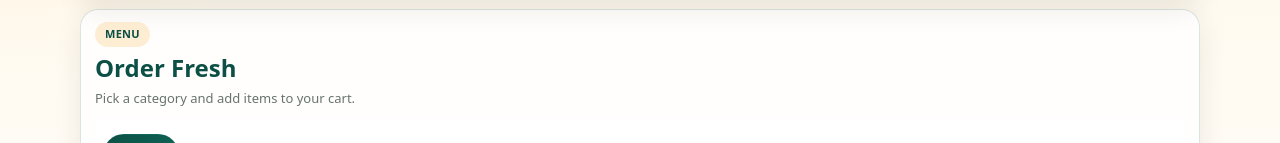
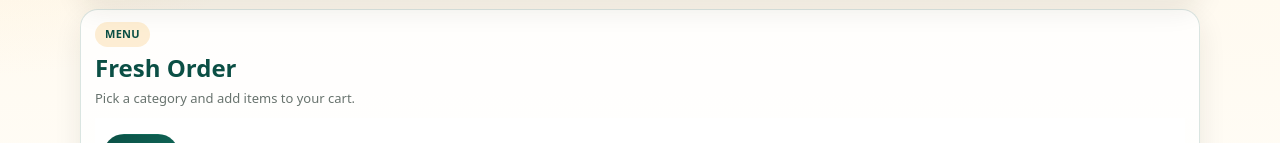
Before and after one commit to SF-47/restaurant-qr-menu, a React (Vite) app in the folder frontend/: page / in a window 1280 px wide. Shown: the part 274-417 px from the top of the page. Built offline with nearby package versions, Linux system fonts and the light colour scheme; no server answers; the database is empty.

Commit message:
fix spelling

```diff
--- a/frontend/src/i18n/translations.js
+++ b/frontend/src/i18n/translations.js
@@ -6,7 +6,7 @@ export const translations = {
     location: "Location",
     menu: "Menu",
     all: "All",
-    orderFresh: "Order Fresh",
+    orderFresh: "Fresh Order",
     menuHint: "Pick a category and add items to your cart.",
     orderThisItem: "Order this item",
     addToCart: "Add to Cart",
@@ -47,7 +47,7 @@ export const translations = {
     location: "الموقع",
     menu: "القائمة",
     all: "الكل",
-    orderFresh: "اطلب طازج",
+    orderFresh: "طلب طازج",
     menuHint: "اختر التصنيف وأضف الأصناف إلى السلة.",
     orderThisItem: "اطلب هذا الصنف",
     addToCart: "أضف إلى السلة",
```
